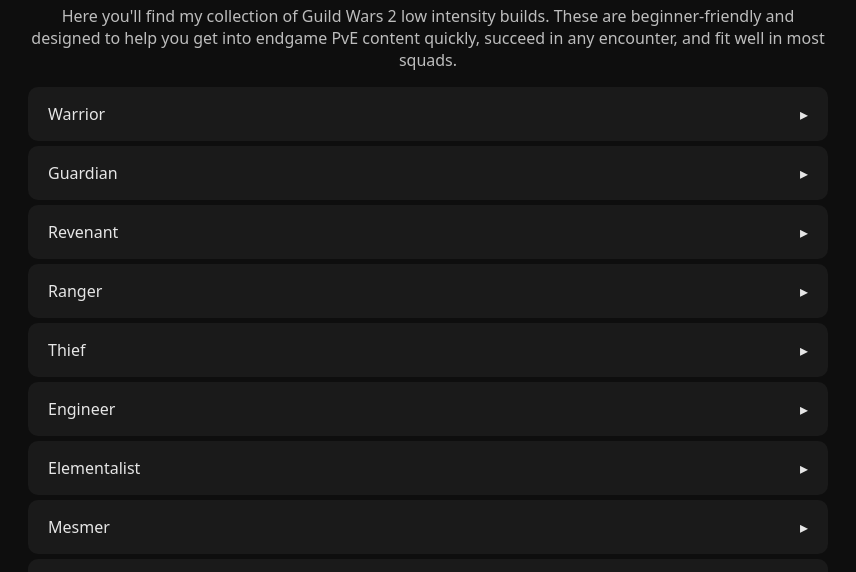
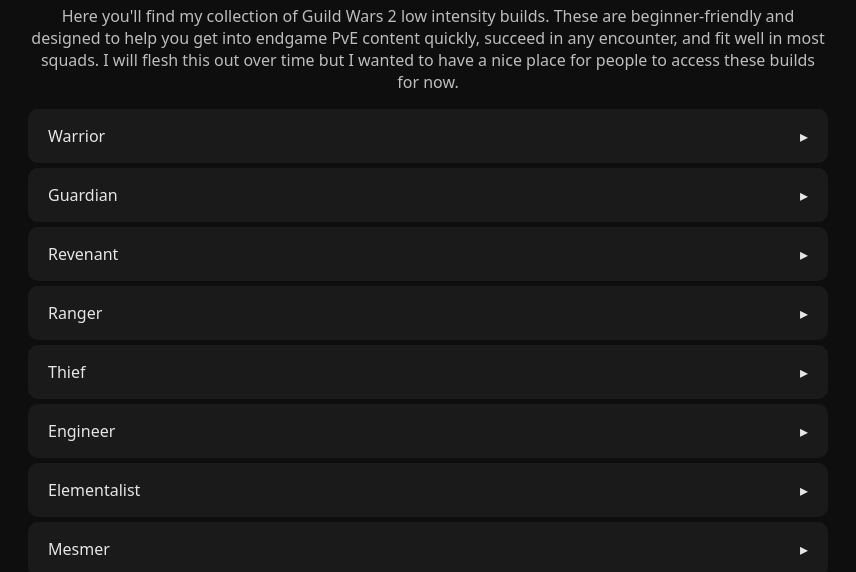
Before and after one commit to nick-the-infamous/nick-the-infamous.github.io, a plain HTML site: page index.html in a window 1280 px wide. Shown: the part 196-768 px from the top of the page, without its empty margins (212-1068 px from the left). Drawn offline with Linux system fonts and the light colour scheme.

Commit message:
message improve

```diff
--- a/index.html
+++ b/index.html
@@ -15,7 +15,7 @@
   <a href="https://www.youtube.com/@NickTheInfamous" target="_blank" style="color:#e6e6e6; text-decoration:underline; font-size:1.1em;">YouTube Channel</a>
 </div>
 <div style="text-align:center; margin-bottom:16px; color:#bdbdbd; font-size:1em;">
-  Here you'll find my collection of Guild Wars 2 low intensity builds. These are beginner-friendly and designed to help you get into endgame PvE content quickly, succeed in any encounter, and fit well in most squads.
+  Here you'll find my collection of Guild Wars 2 low intensity builds. These are beginner-friendly and designed to help you get into endgame PvE content quickly, succeed in any encounter, and fit well in most squads. I will flesh this out over time but I wanted to have a nice place for people to access these builds for now.
 </div>
 
 <div class="accordion">
```
